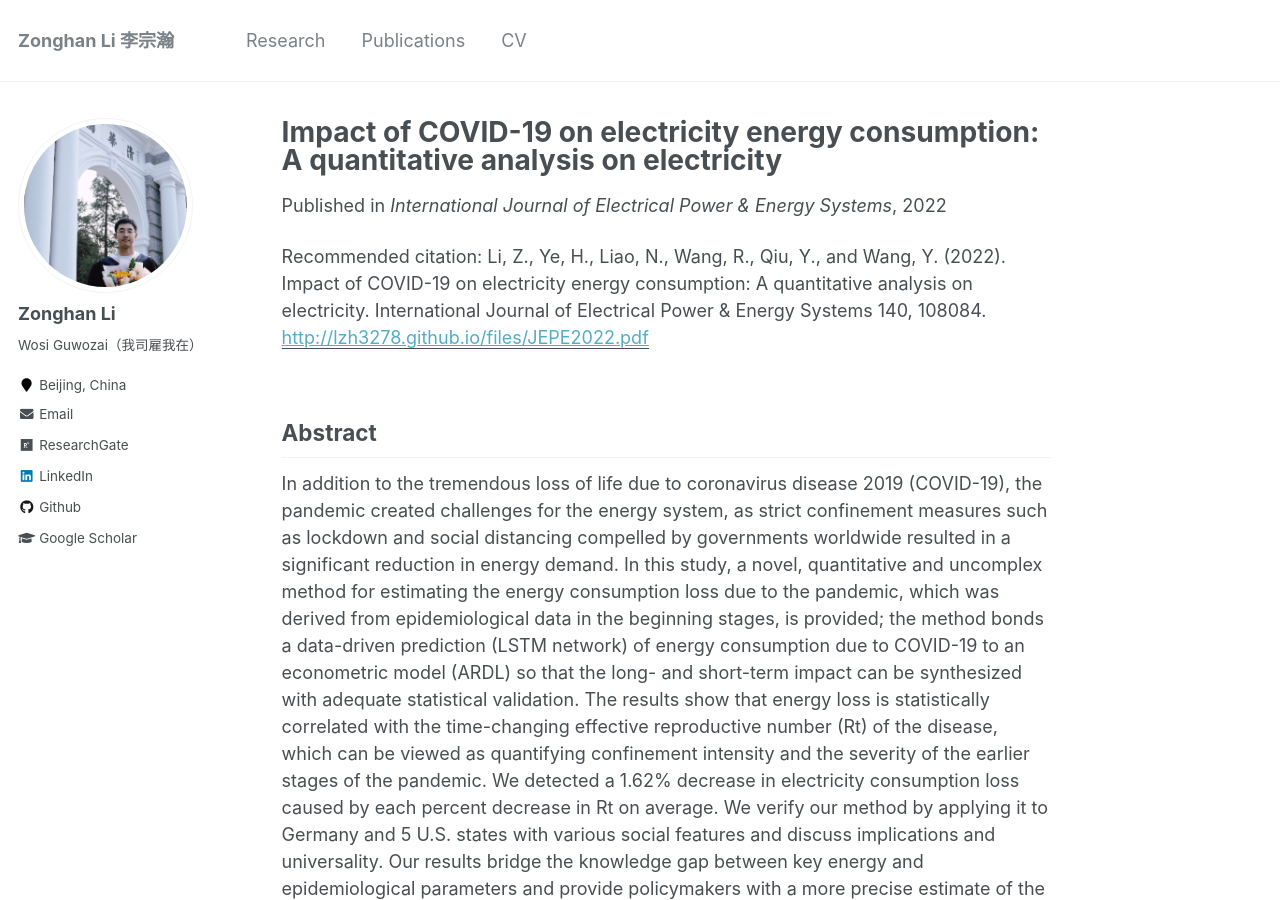
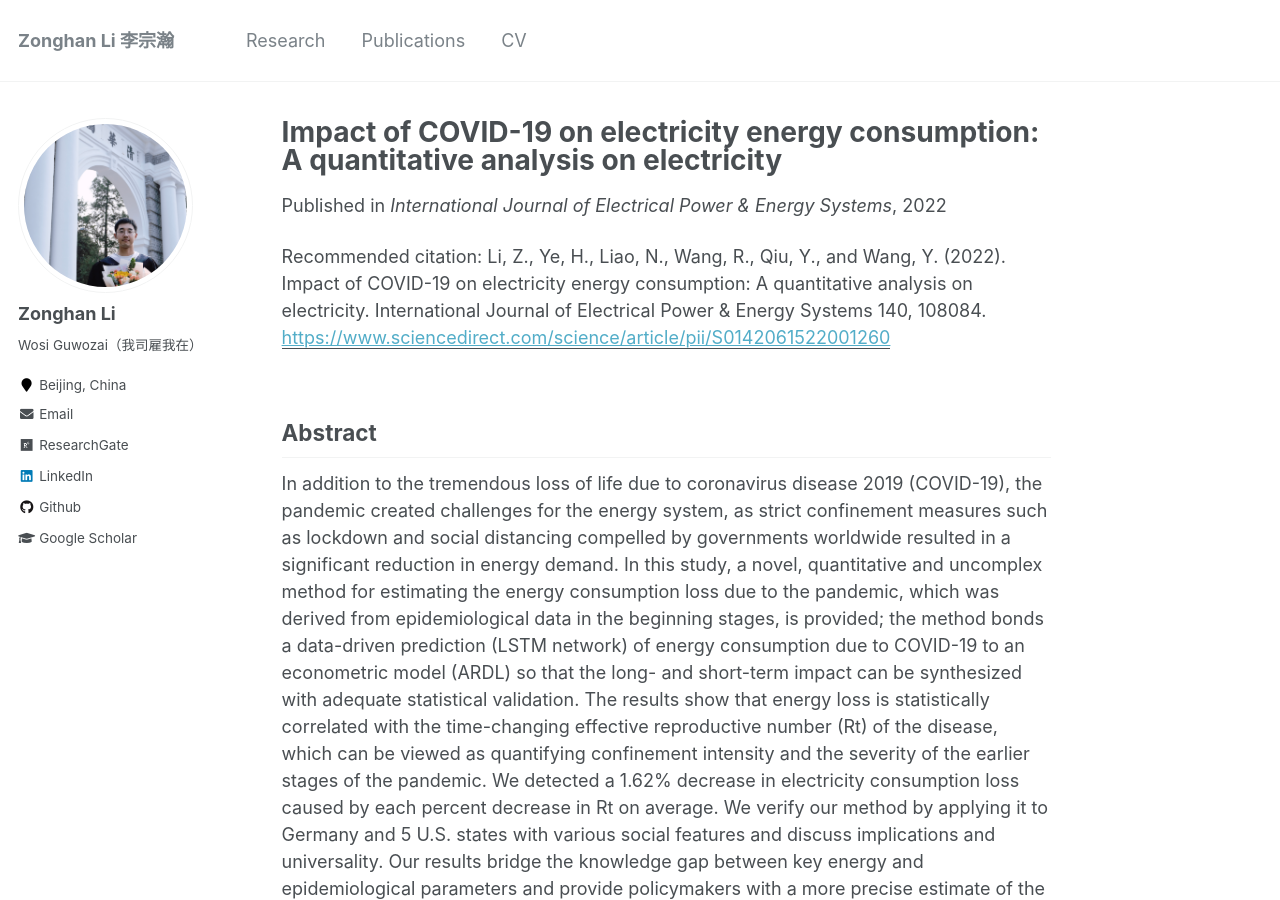
Before and after one commit to lzh3278/lzh.github.io, a Jekyll site: the page built from _publications/ijepes2022.md, in a window 1280 px wide and 900 px high. Built offline with Jekyll 4.4.1, drawn with Linux system fonts in a browser that asks for light colours; part of the change alters nothing that is shown.

Commit message:
Update ijepes2022.md

```diff
--- a/_publications/ijepes2022.md
+++ b/_publications/ijepes2022.md
@@ -5,7 +5,7 @@ permalink: /publication/ijepes2022
 excerpt: 'Impact of COVID-19 on electricity energy consumption: A quantitative analysis on electricity'
 date: 2022-09-01
 venue: 'International Journal of Electrical Power & Energy Systems'
-paperurl: 'http://lzh3278.github.io/files/JEPE2022.pdf'
+paperurl: 'https://www.sciencedirect.com/science/article/pii/S0142061522001260'
 citation: 'Li, Z., Ye, H., Liao, N., Wang, R., Qiu, Y., and Wang, Y. (2022). Impact of COVID-19 on electricity energy consumption: A quantitative analysis on electricity. International Journal of Electrical Power & Energy Systems 140, 108084.'
 ---
 
```
